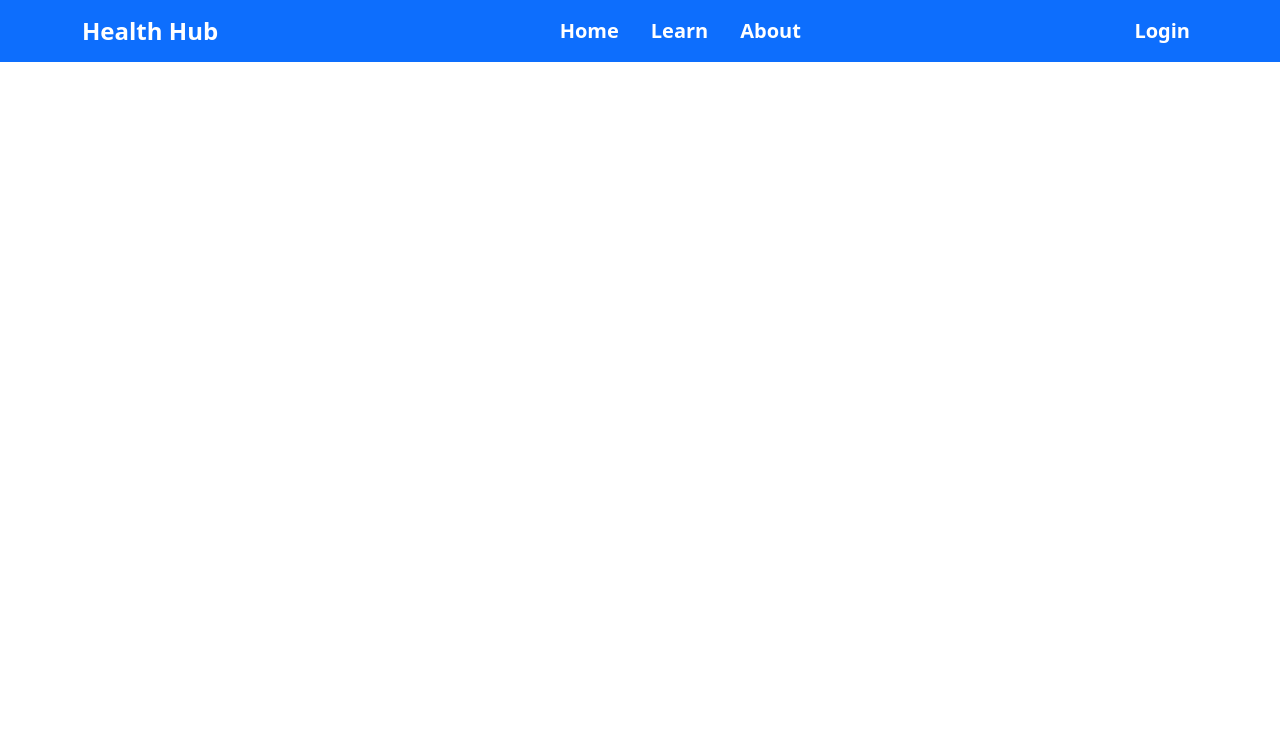
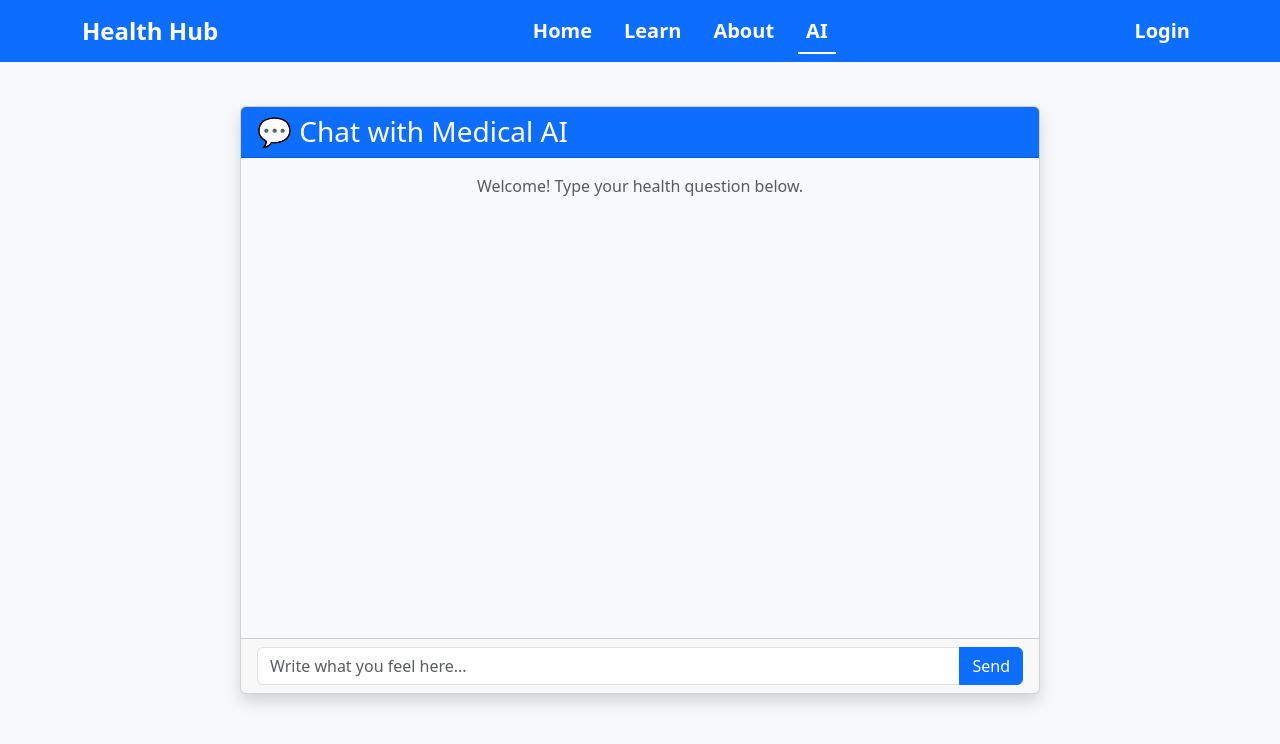
Before and after one commit to Motuma5200/hch-frontend, a React (Vite) app: page /ai in a window 1280 px wide. Shown: the top 744 px of the page. Built offline with nearby package versions, Linux system fonts and the light colour scheme.

Commit message:
added ai interface

```diff
--- a/src/App.jsx
+++ b/src/App.jsx
@@ -8,6 +8,7 @@ import UserDashboard from './pages/UserDashboard';
 import Login from './pages/Login';
 import Learn from './pages/Learn';
 import TutorialDetail from './pages/TutorialDetail';
+import Ask from './pages/Ask'
 import NavBar from './components/NavBar'; // Updated import to match file name
 
 function App() {
@@ -23,6 +24,7 @@ function App() {
           <Route path="/dashboard" element={<UserDashboard />} />
           <Route path="/health" element={<UserDashboard />} />
           <Route path="/learn" element={<Learn />} />
+          <Route path="/ai" element={<Ask/>} />
           <Route path="/learn/:id" element={<TutorialDetail />} />
         </Routes>
       </div>
--- a/src/components/NavBar.jsx
+++ b/src/components/NavBar.jsx
@@ -23,6 +23,7 @@ const NavBar = () => {
             <Nav.Link as={NavLink} to="/" className="fs-5 text-white">Home</Nav.Link>
             <Nav.Link as={NavLink} to="/learn" className="fs-5 text-white">Learn</Nav.Link>
             <Nav.Link as={NavLink} to="/about" className="fs-5 text-white">About</Nav.Link>
+            <Nav.Link as={NavLink} to="/ai" className="fs-5 text-white">AI</Nav.Link>
             {token && <Nav.Link as={NavLink} to="/" className="fs-5 text-white">Dashboard</Nav.Link>}
           </Nav>
           <Nav>
--- a/src/pages/Ask.jsx
+++ b/src/pages/Ask.jsx
@@ -1,9 +1,79 @@
-export default function Ask()
-{
-  return <div>
-    <h1>
-      hi welcome
-    </h1>
-    <input type="text" placeholder="write  what you feel here"/>
-  </div>
+import React, { useState } from "react";
+
+export default function Ask() {
+  const [question, setQuestion] = useState("");
+  const [response, setResponse] = useState("");
+  const [loading, setLoading] = useState(false);
+
+  const handleSend = async () => {
+    if (!question.trim()) return;
+    setLoading(true);
+    setResponse("");
+
+    try {
+      const res = await fetch("http://127.0.0.1:8000/generate", {
+        method: "POST",
+        headers: {
+          "Content-Type": "application/json",
+        },
+        body: JSON.stringify({ question }),
+      });
+
+      const data = await res.json();
+      setResponse(data.response);
+    } catch (err) {
+      console.error(err);
+      setResponse("❌ Error connecting to the server.");
+    } finally {
+      setLoading(false);
+    }
+  };
+
+  return (
+    <div className="d-flex justify-content-center align-items-center vh-100 bg-light">
+      <div className="card shadow w-75" style={{ maxWidth: "800px" }}>
+        {/* Header */}
+        <div className="card-header bg-primary text-white">
+          <h3 className="mb-0">💬 Chat with Medical AI</h3>
+        </div>
+
+        {/* Chat body */}
+        <div
+          className="card-body"
+          style={{ height: "60vh", overflowY: "auto", backgroundColor: "#f8f9fa" }}
+        >
+          {loading && (
+            <p className="text-muted">⏳ Thinking… please wait</p>
+          )}
+          {!loading && response && (
+            <div className="p-3 bg-secondary text-white rounded">
+              {response}
+            </div>
+          )}
+          {!loading && !response && (
+            <p className="text-muted text-center">
+              Welcome! Type your health question below.
+            </p>
+          )}
+        </div>
+
+        {/* Input area */}
+        <div className="card-footer">
+          <div className="input-group">
+            <input
+              type="text"
+              className="form-control"
+              placeholder="Write what you feel here..."
+              value={question}
+              onChange={(e) => setQuestion(e.target.value)}
+              onKeyDown={(e) => e.key === "Enter" && handleSend()}
+            />
+            <button className="btn btn-primary" onClick={handleSend}>
+              Send
+            </button>
+          </div>
+        </div>
+      </div>
+    </div>
+  );
 }
```
Also changed, not shown: 1 other file (tests, documents, lock files or other folders).
